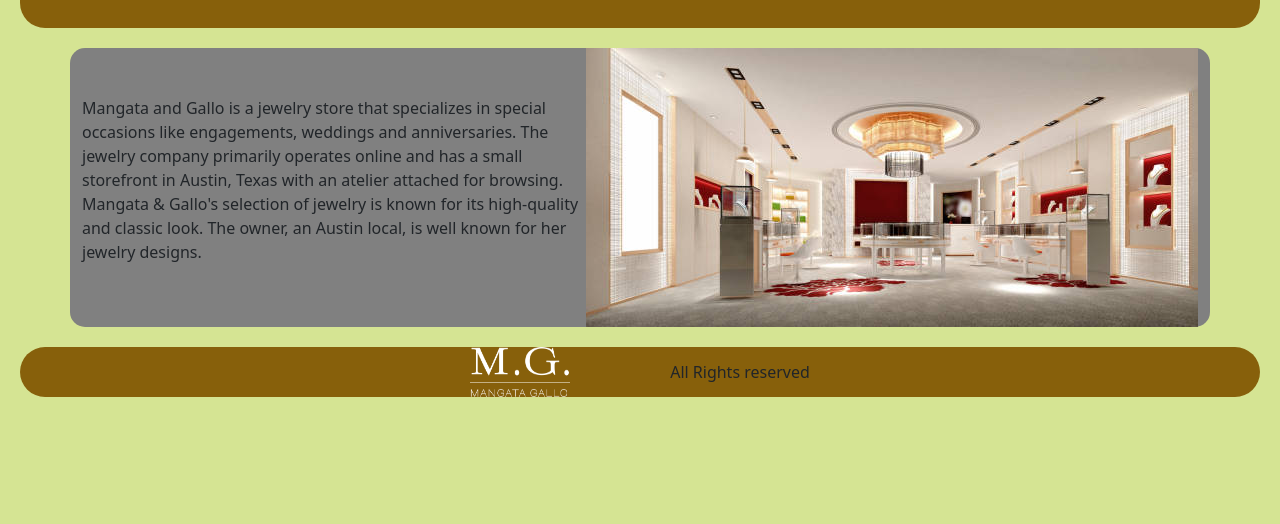
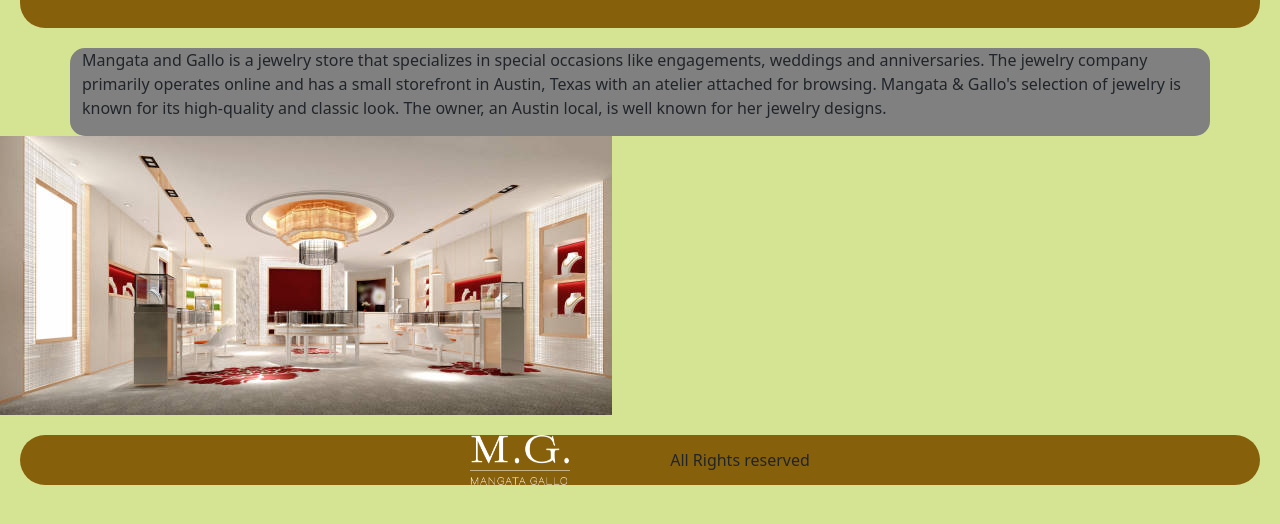
Before and after one commit to Rohan-4-Roy/MangataGallo, a plain HTML site: page about.html in a window 1280 px wide. Shown: the part 270-794 px from the top of the page. Drawn offline with nearby package versions, Linux system fonts and the light colour scheme.

Commit message:
Update about.html

```diff
--- a/about.html
+++ b/about.html
@@ -4,7 +4,7 @@
 <head>
     <link href="https://cdn.jsdelivr.net/npm/bootstrap@5.1.3/dist/css/bootstrap.min.css"rel="stylesheet">
     <meta charset="utf-8">
-    <meta name="viewport" content="width=device-width,initial-scale=1">
+    <meta name="viewport" content="width=device-width,initial-scale=1 shrink-to-fit=no">
 
     <title>Mangata and Gallo</title>
     <meta name="description" content="Jewellery Store">
@@ -35,7 +35,10 @@
         <p>
             Mangata and Gallo is a jewelry store that specializes in special occasions like engagements, weddings and anniversaries. The jewelry company primarily operates online and has a small storefront in Austin, Texas with an atelier attached for browsing. Mangata & Gallo's selection of jewelry is known for its high-quality and classic look. The owner, an Austin local, is well known for her jewelry designs.
         </p>
-        <img src="shop.jpg" class="img-fluid">
+
+        </div>
+        <div class="image-container">
+            <img src="shop.jpg" class="img-fluid">
         </div>
 
     </main>
```
